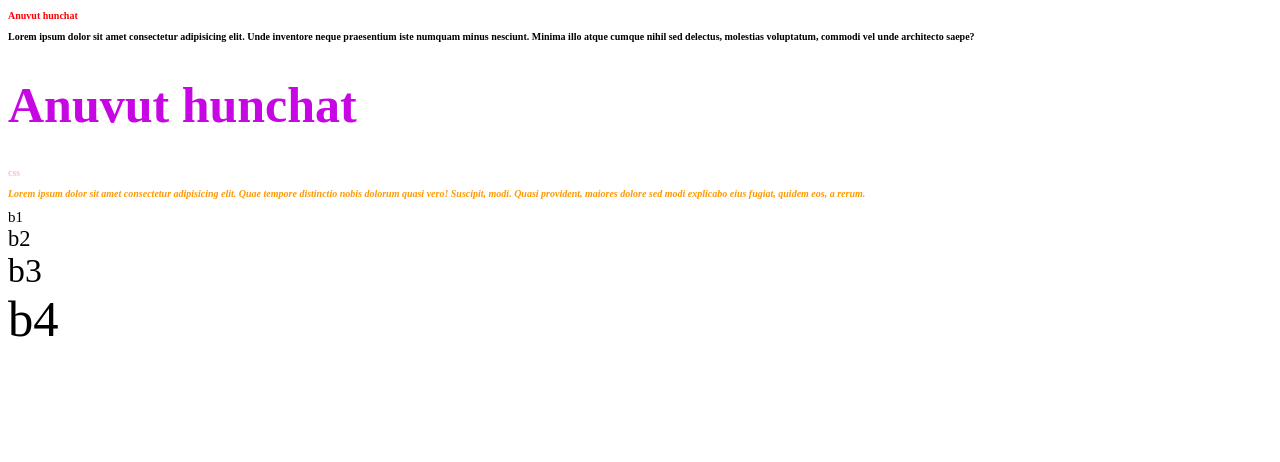
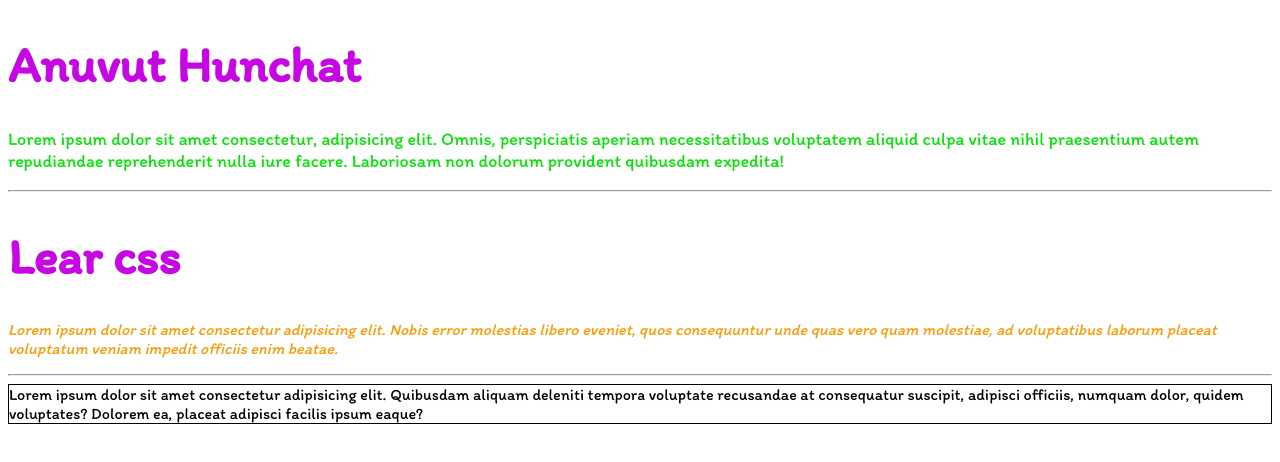
Before and after one commit to Crysourceit/hardProject, a plain HTML site: page index.html in a window 1280 px wide. Drawn offline with Linux system fonts and the light colour scheme.

Commit message:
add font

```diff
--- a/index.html
+++ b/index.html
@@ -6,25 +6,16 @@
     <meta name="viewport" content="width=device-width, initial-scale=1.0">
     <title>css form</title>
     <link rel="stylesheet" href="style.css">
+
 </head>
 <body>
-    <!-- inline -->
-    <p style="color: red;font-weight: bolder;">Anuvut hunchat</p>
-    <p>Lorem ipsum dolor sit amet consectetur adipisicing elit. Unde inventore neque praesentium iste numquam minus nesciunt. Minima illo atque cumque nihil sed delectus, molestias voluptatum, commodi vel unde architecto saepe?</p>
-    <h1>Anuvut hunchat</h1>
-    <h1 class="title">css</h1>
-    <p id="message">Lorem ipsum dolor sit amet consectetur adipisicing elit. Quae tempore distinctio nobis dolorum quasi vero! Suscipit, modi. Quasi provident, maiores dolore sed modi explicabo eius fugiat, quidem eos, a rerum.</p>
-    <div>
-        b1
-        <div>
-            b2
-            <div>
-                b3
-                <div>
-                    b4
-                </div>
-            </div>
-        </div>
-    </div>
+    <h1>Anuvut Hunchat</h1>
+    <p class="title">Lorem ipsum dolor sit amet consectetur, adipisicing elit. Omnis, perspiciatis aperiam necessitatibus voluptatem aliquid culpa vitae nihil praesentium autem repudiandae reprehenderit nulla iure facere. Laboriosam non dolorum provident quibusdam expedita!</p>
+    <hr>
+    <h1>Lear css</h1>
+    <p id="message">Lorem ipsum dolor sit amet consectetur adipisicing elit. Nobis error molestias libero eveniet, quos consequuntur unde quas vero quam molestiae, ad voluptatibus laborum placeat voluptatum veniam impedit officiis enim beatae.</p>
+    <hr>
+    <div style="border: 1px solid black;"width="500px;"height="500px;">Lorem ipsum dolor sit amet consectetur adipisicing elit. Quibusdam aliquam deleniti tempora voluptate recusandae at consequatur suscipit, adipisci officiis, numquam dolor, quidem voluptates? Dolorem ea, placeat adipisci facilis ipsum eaque?</div>
+
 </body>
 </html>
--- a/style.css
+++ b/style.css
@@ -1,20 +1,21 @@
+/* unit relative
 body{
     font-size: 10px;
 }
 div{
-    font-size: 1.5em;
+    font-size: 2em;
+} */
+@import url('https://fonts.googleapis.com/css2?family=Itim&display=swap');
+*{
+    font-family: 'Itim', cursive;
 }
 p#message{
     color: rgb(255, 153, 0);
     font-style: italic;
 }
-h1.title{
-    color: pink;
-    font-size: 100%;
-
-}
-p{
-    font-weight: bolder;
+p.title{
+    color: rgb(7, 227, 7);
+    font-size: large;
 }
 h1{
     font-size: 50px;
```
